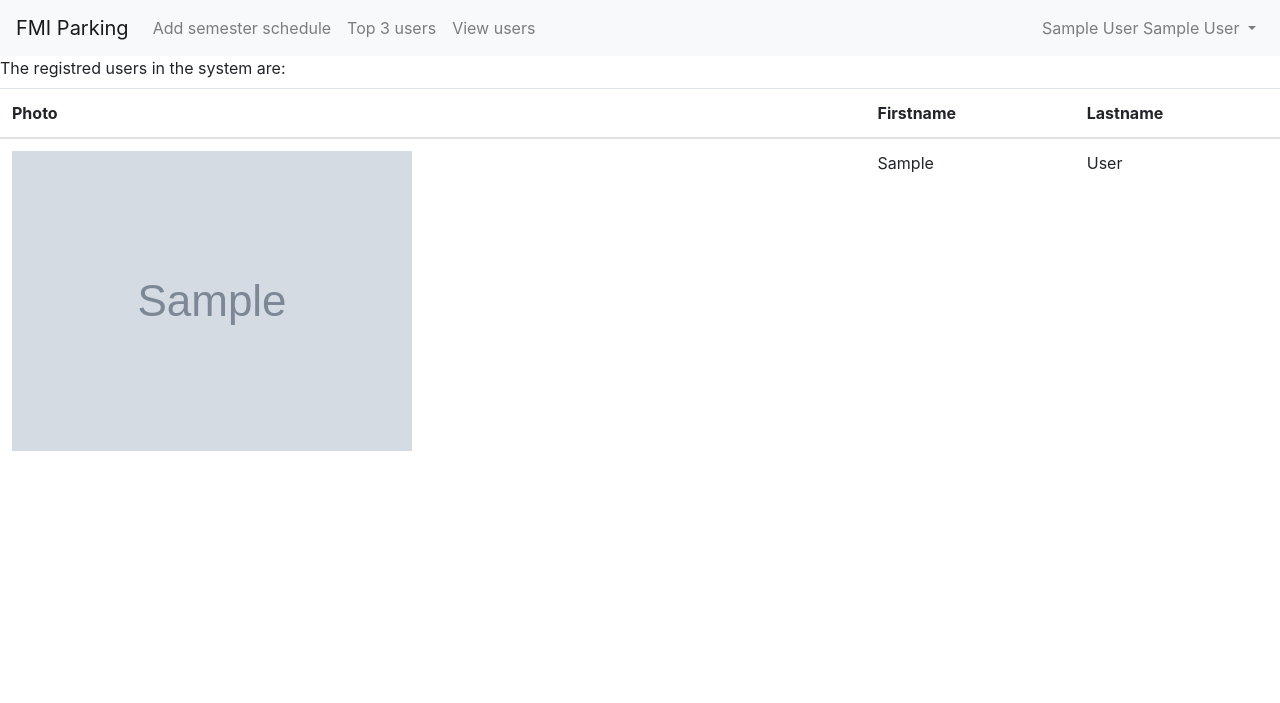
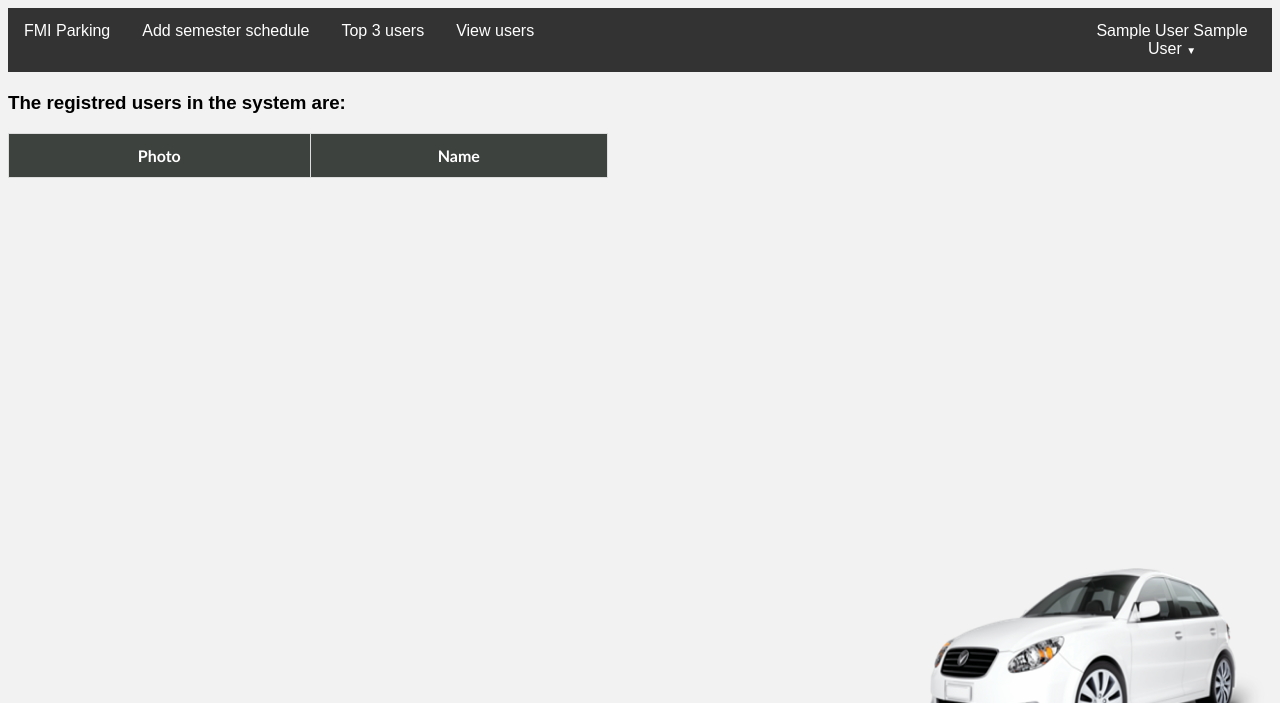
Before and after one commit to DianaGeorgievaa/fmi-parking, a PHP site: page /view-all-users.php in a window 1280 px wide. Shown: the top 703 px of the page. Run offline with PHP 8.4, Linux system fonts and the light colour scheme; the visitor is signed in with stand-in values (Sample User, id 1); tables that the repository leaves empty hold one stand-in row (values such as "Sample post"); grey boxes marked "Sample" are stand-in pictures; lists and menus that the app fills with data are empty.

Commit message:
Add design to user functionalities

```diff
--- /dev/null
+++ b/js/user-profile-redirection.js
@@ -0,0 +1,3 @@
+function showUserProfile(userId) {
+    window.location.href = '../views/view-user-profile.php' + '?viewedUserId=' + userId;
+}
--- /dev/null
+++ b/styles/menu.css
@@ -0,0 +1,73 @@
+body {
+    font-family: Arial, Helvetica, sans-serif;
+}
+
+.navbar {
+    overflow: hidden;
+    background-color: #333;
+}
+
+.navbar a {
+    float: left;
+    font-size: 16px;
+    color: #ffffff;
+    text-align: center;
+    padding: 14px 16px;
+    text-decoration: none;
+}
+
+.dropdown {
+    float: left;
+    overflow: hidden;
+}
+
+i {
+    font-size: 10px;
+}
+
+.dropdown .dropdown-button-username {
+    width: 200px;
+    font-size: 16px;
+    border: none;
+    outline: none;
+    color: #ffffff;
+    padding: 14px 16px;
+    background-color: inherit;
+    font-family: inherit;
+    margin: 0;
+}
+
+.navbar a:hover,
+.dropdown:hover .dropdown-button-username {
+    background-color: #A9A9A9;
+}
+
+.dropdown-content {
+    display: none;
+    position: absolute;
+    background-color: #f9f9f9;
+    min-width: 160px;
+    box-shadow: 0px 8px 16px 0px rgba(0, 0, 0, 0.2);
+    z-index: 1;
+}
+
+.dropdown-content a {
+    float: none;
+    color: #000000;
+    padding: 12px 16px;
+    text-decoration: none;
+    display: block;
+    text-align: left;
+}
+
+.dropdown-content a:hover {
+    background-color: #ddd;
+}
+
+.dropdown:hover .dropdown-content {
+    display: block;
+}
+
+.topnav-right {
+    float: right;
+}
--- /dev/null
+++ b/styles/view-all-users.css
@@ -0,0 +1,47 @@
+body {
+    background-image: url('../assets/background.png');
+    background-size: 100% 100%;
+    background-attachment: fixed;
+    background-repeat: no-repeat;
+}
+
+img {
+    width: 100px;
+    height: 100px;
+}
+
+.content {
+    margin-top: 20px;
+    width: 600px;
+}
+
+#users {
+    font-family: "Trebuchet MS", Arial, Helvetica, sans-serif;
+    border-collapse: collapse;
+    width: 100%;
+    margin-top: 10px;
+    text-align: center;
+}
+
+#users td,
+#users th {
+    border: 1px solid #ddd;
+    padding: 8px;
+}
+
+#users tr:nth-child(even) {
+    background-color: #f2f2f2;
+}
+
+#users tr:hover {
+    cursor: pointer;
+    background-color: #ddd;
+}
+
+#users th {
+    padding-top: 12px;
+    padding-bottom: 12px;
+    background-color: rgb(61, 66, 62);
+    color: #ffffff;
+    text-align: center;
+}
--- a/views/index.php
+++ b/views/index.php
@@ -3,6 +3,7 @@
 
 <head>
     <meta content="text/html; charset=UTF-8" http-equiv="Content-Type">
+    <link rel="stylesheet" type="text/css" href="../styles/index.css">
     <title>FMI parking</title>
 </head>
 
--- a/views/menu.php
+++ b/views/menu.php
@@ -24,73 +24,52 @@ function getGreetingMessage()
 
 <head>
     <meta charset="utf-8">
-
+    <link rel="stylesheet" type="text/css" href="../styles/menu.css">
     <title>FMI Parking</title>
-
-    <link rel="stylesheet" href="/styles/style.css">
-    <link rel="stylesheet" href="https://stackpath.bootstrapcdn.com/bootstrap/4.4.1/css/bootstrap.min.css" integrity="sha384-Vkoo8x4CGsO3+Hhxv8T/Q5PaXtkKtu6ug5TOeNV6gBiFeWPGFN9MuhOf23Q9Ifjh" crossorigin="anonymous">
-    <script src="https://code.jquery.com/jquery-3.4.1.slim.min.js" integrity="sha384-J6qa4849blE2+poT4WnyKhv5vZF5SrPo0iEjwBvKU7imGFAV0wwj1yYfoRSJoZ+n" crossorigin="anonymous"></script>
-    <script src="https://cdn.jsdelivr.net/npm/popper.js@1.16.0/dist/umd/popper.min.js" integrity="sha384-Q6E9RHvbIyZFJoft+2mJbHaEWldlvI9IOYy5n3zV9zzTtmI3UksdQRVvoxMfooAo" crossorigin="anonymous"></script>
-    <script src="https://stackpath.bootstrapcdn.com/bootstrap/4.4.1/js/bootstrap.min.js" integrity="sha384-wfSDF2E50Y2D1uUdj0O3uMBJnjuUD4Ih7YwaYd1iqfktj0Uod8GCExl3Og8ifwB6" crossorigin="anonymous"></script>
-
 </head>
 
 <body>
     <header>
-        <nav class="navbar navbar-expand-lg navbar-light bg-light">
+        <div class="navbar">
             <?php if (isLoggedInUser()) { ?>
-                <a class="navbar-brand" href="/index.php">FMI Parking</a>
+                <a href="../views/index.php">FMI Parking</a>
             <?php } ?>
-            <button class="navbar-toggler" type="button" data-toggle="collapse" data-target="#navbar" aria-controls="navbar" aria-expanded="false" aria-label="Toggle navigation">
-                <span class="navbar-toggler-icon"></span>
-            </button>
-
-            <div class="collapse navbar-collapse" id="navbar">
-                <ul class="navbar-nav mr-auto">
             <?php if (isLoggedInUser()) { ?>
                 <?php if (isLoggedInAdmin()) { ?>
-                            <li class="nav-item">
-                                <a class="nav-link" href="../views/scheduler.html" id="admin" role="button" aria-haspopup="true" aria-expanded="false">
+                    <a href="../views/scheduler.php">
                         Add semester schedule
                     </a>
-                            </li>
-                            <li class="nav-item">
-                                <a class="nav-link" href="../views/top-users-by-points.php" id="admin" role="button" aria-haspopup="true" aria-expanded="false">
+                    <a href="../views/top-users-by-points.php">
                         Top 3 users
                     </a>
                     </li>
                 <?php } else { ?>
-                            <li class="nav-item">
                     <a class="nav-link" href="../views/parking-spot.php">View parking spots</a>
-                            </li>
                 <?php } ?>
-                        <li class="nav-item">
-                            <a class="nav-link" href="../views/view-all-users.php">View users</a>
-                        </li>
+                <a href="../views/view-all-users.php">View users</a>
             <?php } ?>
-                </ul>
 
-                <ul class="navbar-nav">
             <?php if (isLoggedInUser()) { ?>
-                        <li class="nav-item dropdown">
-                            <a class="nav-link dropdown-toggle" href="#" id="profileDropdown" role="button" data-toggle="dropdown" aria-haspopup="true" aria-expanded="false">
-                                <?php echo getGreetingMessage(); ?>
-                            </a>
-                            <div class="dropdown-menu dropdown-menu-right" aria-labelledby="profileDropdown">
-                                <a class="dropdown-item" href="../views/my-profile.php">My profile</a>
-                                <a class="dropdown-item" href="../views/logout.php">Logout</a>
+                <div class="dropdown topnav-right">
+                    <button class="dropdown-button-username"><?php echo getGreetingMessage(); ?>
+                        <i>&#9660;</i>
+                    </button>
+                    <div class="dropdown-content">
+                        <?php if (!isLoggedInAdmin()) { ?>
+                            <a href="../views/my-profile.php">My profile</a>
+                        <?php } ?>
+                        <a href="../views/logout.php">Logout</a>
                     </div>
-                        </li>
+                </div>
             <?php } else { ?>
-                        <li class="nav-item">
-                            <a class="nav-link" href="../views/login.html">Login</a>
-                        </li>
-                        <li class="nav-item mr-1">
-                            <a class="nav-link" href="../views/signup.html">Sign up</a>
-                        </li>
+                <div class="topnav-right">
+                    <a href="../views/login.html">Login</a>
+                    <a href="../views/signup.html">Sign up</a>
+                </div>
             <?php } ?>
-                </ul>
         </div>
-        </nav>
+        </div>
     </header>
-    <main>
+</body>
+
+</html>
--- a/views/view-all-users.php
+++ b/views/view-all-users.php
@@ -6,36 +6,50 @@ include '../utils/utils.php';
 include '../views/menu.php';
 ?>
 <?php if (isLoggedInUser()) {
+    $logedinUserEmail = $_SESSION["email"];
     $table = TableNames::USERS;
-    $sql = "SELECT * FROM $table;";
+    $sql = "SELECT * FROM $table WHERE email != :email;";
 
     $connection = getDatabaseConnection();
     $resultSet = $connection->prepare($sql);
+    $resultSet->bindParam(':email', $logedinUserEmail);
     $resultSet->execute() or die("Failed to query from DB!");
 ?>
+<!DOCTYPE html>
+<html>
 
-    <label><?php echo "The registred users in the system are: <br>" ?></label>
-    <table class="table">
+<head>
+    <meta content="text/html; charset=UTF-8" http-equiv="Content-Type" />
+    <link rel="stylesheet" type="text/css" href="../styles/view-all-users.css">
+    <script type="text/javascript" src="../js/user-profile-redirection.js"></script>
+    <title>User profile</title>
+</head>
+
+<body>
+    <div class="content">
+        <h3><?php echo "The registred users in the system are: <br>" ?></h3>
+        <table id="users">
             <thead>
                 <tr>
                     <th>Photo</th>
-                <th>Firstname</th>
-                <th>Lastname</th>
+                    <th>Name</th>
                 </tr>
             </thead>
             <tbody>
-
                 <?php
                 while ($users = $resultSet->fetch(PDO::FETCH_ASSOC)) {
                     $currentUserId = $users['user_id'];
                     $currentUserPhotoPath = Utils::USER_PHOTO_FOLDER_PATH . $users['photo_name'];
                 ?>
-                <tr>
+                    <tr <?php echo "onclick='showUserProfile(".$currentUserId.")'" ?>>
                         <td><img src="<?php echo $currentUserPhotoPath ?>"></td>
-                    <td><?= $users['first_name'] ?></td>
-                    <td><?= $users['last_name'] ?></td>
+                        <td><?= $users['first_name'] . ' ' . $users['last_name'] ?></td>
                     </tr>
                 <?php }
             } else { ?>
-            <label><?php echo "You should br logged in!" ?></label>
+                <label><?php echo "You should be logged in!" ?></label>
             <?php } ?>
+    </div>
+</body>
+
+</html>
```
Also changed, not shown: styles/index.css (added, +10 -0 lines), styles/login.css (added, +77 -0 lines), styles/main.css (added, +34 -0 lines), styles/my-profile.css (added, +63 -0 lines), styles/singup.css (added, +61 -0 lines), styles/view-user-profile.css (added, +31 -0 lines), views/login.html (+16 -7 lines), views/main.php (+5 -3 lines), views/my-profile.php (+24 -3 lines), views/signup.html (+17 -14 lines), views/top-users-by-points.php (+21 -8 lines), views/view-user-profile.php (+33 -21 lines), assets/background.png (added). Lines whose indentation alone changed are shown as unchanged.
